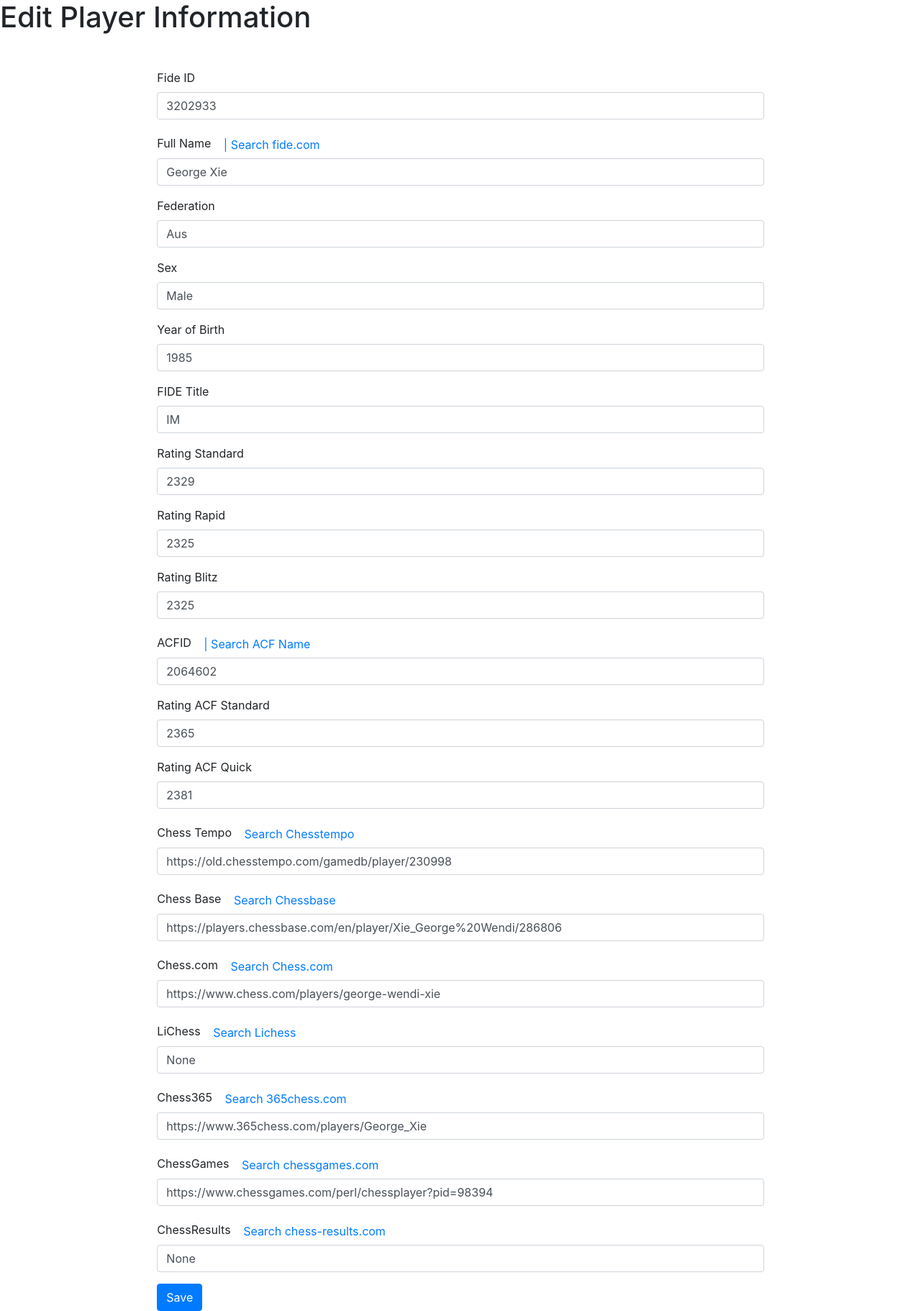
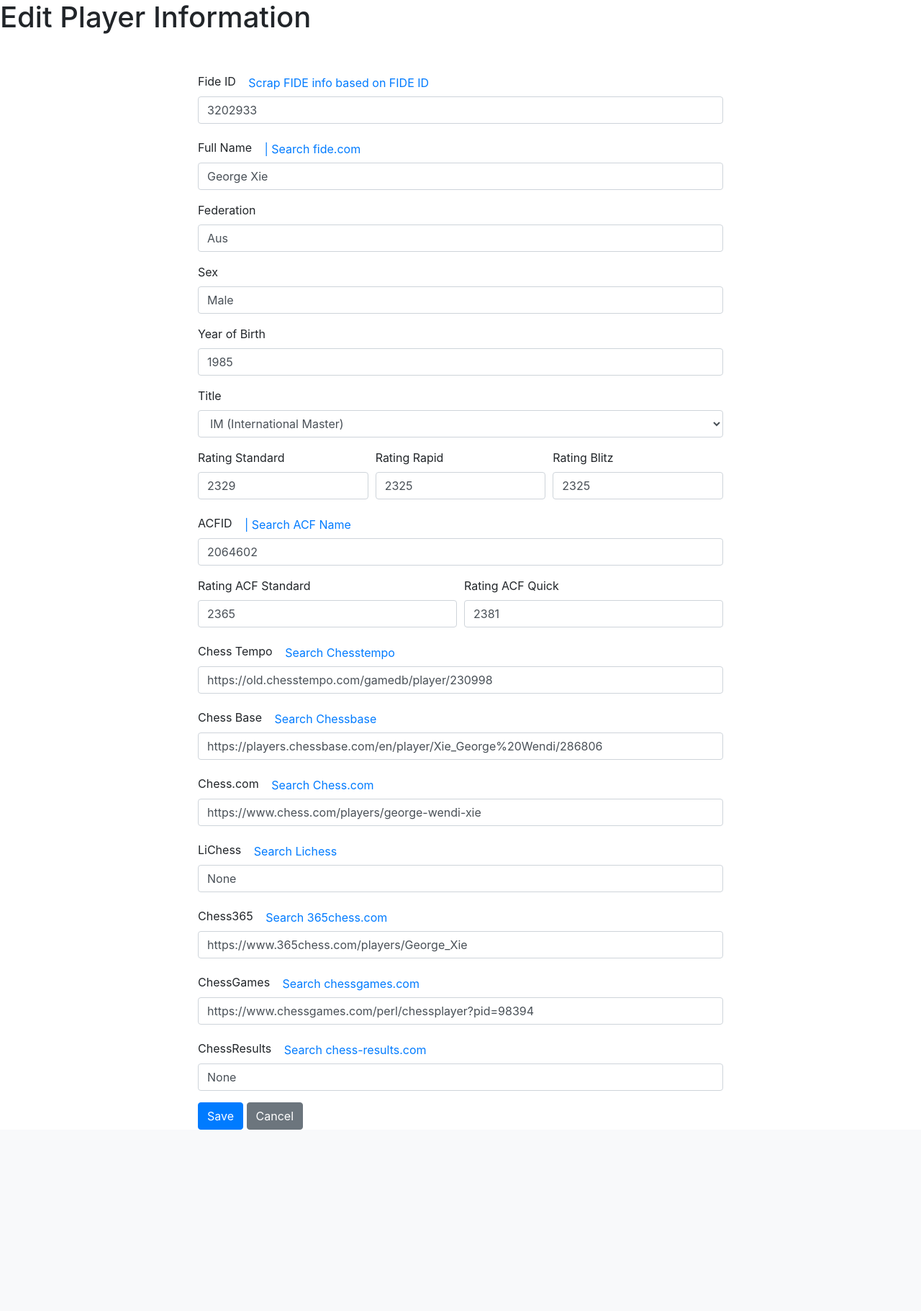
Before and after one commit to vuhung16au/ChessTournamentPre, a Flask app: page /edit_player/3202933 in a window 1280 px wide. Shown: the part 56-1878 px from the top of the page at 72% size. After the commit the page ends 1626 px from the top, so only its background shows below. Run offline with Flask 3, Linux system fonts and the light colour scheme; some libraries are stand-ins or nearby versions.

Commit message:
add FIDE info scrapping feature

```diff
--- a/app.py
+++ b/app.py
@@ -3,6 +3,8 @@ import sqlite3
 from flask import Flask, flash, request, render_template, redirect, url_for
 # from flask_sqlalchemy import SQLAlchemy
 from flask_sqlalchemy import SQLAlchemy
+import subprocess
+import json
 
 app = Flask(__name__)
 
@@ -209,6 +211,32 @@ def delete_player(FideID):
     db.session.commit()
     return redirect(url_for('list_players'))
 
+@app.route('/scrap-fide-info/<int:FideID>', methods=['GET', 'POST'])
+def scrap_fide_info(FideID):
+
+    # Execute the command line script to scrape the FIDE info
+    result = subprocess.run(['fide-ratings-scraper', 'get', 'info', str(FideID)], capture_output=True, text=True)
+
+    # Parse the JSON output
+    fide_info = json.loads(result.stdout)
+
+    # Set player's info
+    player = ChessPlayers.query.get_or_404(FideID)
+    player.FullName = fide_info.get('name')
+    player.Federation = fide_info.get('federation')
+    player.YearOfBirth = fide_info.get('birth_year')
+    player.Sex = fide_info.get('sex')
+    player.FIDETitle = fide_info.get('title')
+    player.RatingStandard = fide_info.get('standard_elo')
+    player.RatingRapid = fide_info.get('rapid_elo')
+    player.RatingBlitz = fide_info.get('blitz_elo')
+
+    # print(f"Standard Rating: {player.RatingStandard}, Rapid Rating: {player.RatingRapid}, Blitz Rating: {player.RatingBlitz}")
+
+    db.session.commit()
+
+    return redirect(url_for('list_players'))
+
 if __name__ == '__main__':
 
     with app.app_context():
--- a/requirements.txt
+++ b/requirements.txt
@@ -1,3 +1,6 @@
 flask
 flask_sqlalchemy
+requests
+bs4
+
 # pysqlite3
--- a/templates/edit_player.html
+++ b/templates/edit_player.html
@@ -5,10 +5,20 @@
     <meta name="viewport" content="width=device-width, initial-scale=1.0">
     <title>Edit Player: {{ player.FullName }} | {{ player.FideID }}</title>
     <link href="https://stackpath.bootstrapcdn.com/bootstrap/4.5.2/css/bootstrap.min.css" rel="stylesheet">
+    <style>
+        .form-container {
+            width: 100%;
+        }
+
+        @media (min-width: 600px) {
+            .form-container {
+                width: 70%;
+            }
+        }
+    </style>
 </head>
+
 <body>
-
-
     <!-- Nav bar -->
     <nav class="navbar navbar-expand-lg navbar-light bg-light">
         <div class="container-fluid">
@@ -34,12 +44,25 @@
 
     <h1>Edit Player Information</h1>
 
-    <div class="container mt-5"></div>
+    <div class="container mt-5">
         <div class="row justify-content-center">
-            <div class="col-md-8">
+            <div class="col-md-8 form-container">
                 <form action="{{ request.path }}" method="post" class="needs-validation" novalidate>
                     <div class="form-group">
                         <label for="FideID">Fide ID</label>
+                        <a href="#" id="scrap-fide-info" class="btn btn-link">Scrap FIDE info based on FIDE ID</a>
+                        <script>
+                            document.getElementById('scrap-fide-info').addEventListener('click', function(event) {
+                                event.preventDefault();
+                                var fideID = document.querySelector('input[name="FideID"]').value;
+                                if (fideID) {
+                                    var scrapUrl = '/scrap-fide-info/' + encodeURIComponent(fideID);
+                                    window.open(scrapUrl, '_blank');
+                                } else {
+                                    alert('Please enter the FIDE ID first.');
+                                }
+                            });
+                        </script>
                         <input type="text" class="form-control" id="FideID" name="FideID" value="{{ player.FideID }}" required>
                         <div class="invalid-feedback">Please enter a valid FideID (must be a number and not blank).</div>
                         <script>
@@ -93,23 +116,36 @@
                     </div>
 
                     <div class="form-group">
-                        <label for="FIDETitle">FIDE Title</label>
-                        <input type="text" class="form-control" id="FIDETitle" name="FIDETitle" value="{{ player.FIDETitle }}">
+                        <label for="fidetitle">Title</label>
+                        <select class="form-control" id="FIDETitle" name="FIDETitle">
+                            <option value="">None</option>
+                            <option value="GM" {{ 'selected' if player.FIDETitle == 'GM' else '' }}>GM (Grandmaster)</option>
+                            <option value="IM" {{ 'selected' if player.FIDETitle == 'IM' else '' }}>IM (International Master)</option>
+                            <option value="FM" {{ 'selected' if player.FIDETitle == 'FM' else '' }}>FM (Fide Master)</option>
+                            <option value="CM" {{ 'selected' if player.FIDETitle == 'CM' else '' }}>CM (Candidate Master)</option>
+                            <option value="WGM" {{ 'selected' if player.FIDETitle == 'WGM' else '' }}>WGM (Woman GM)</option>
+                            <option value="WIM" {{ 'selected' if player.FIDETitle == 'WIM' else '' }}>WIM (Woman IM)</option>
+                            <option value="WFM" {{ 'selected' if player.FIDETitle == 'WFM' else '' }}>WFM (Woman FM)</option>
+                            <option value="WCM" {{ 'selected' if player.FIDETitle == 'WCM' else '' }}>WCM (Woman CM)</option>
+                            <option value="AGM" {{ 'selected' if player.FIDETitle == 'AGM' else '' }}>AGM (Arena GM)</option>
+                            <option value="AIM" {{ 'selected' if player.FIDETitle == 'AIM' else '' }}>AIM (Arena IM)</option>
+                            <option value="AFM" {{ 'selected' if player.FIDETitle == 'AFM' else '' }}>AFM (Arena FM)</option>
+                            <option value="ACM" {{ 'selected' if player.FIDETitle == 'ACM' else '' }}>ACM (Arena CM)</option>
+                        </select>
                     </div>
-
-                    <div class="form-group">
+                    <div class="form-row">
+                        <div class="form-group col-md-4">
                             <label for="RatingStandard">Rating Standard</label>
                             <input type="number" class="form-control" id="RatingStandard" name="RatingStandard" value="{{ player.RatingStandard }}">
                         </div>
-
-                    <div class="form-group">
+                        <div class="form-group col-md-4">
                             <label for="RatingRapid">Rating Rapid</label>
                             <input type="number" class="form-control" id="RatingRapid" name="RatingRapid" value="{{ player.RatingRapid }}">
                         </div>
-
-                    <div class="form-group">
+                        <div class="form-group col-md-4">
                             <label for="RatingBlitz">Rating Blitz</label>
                             <input type="number" class="form-control" id="RatingBlitz" name="RatingBlitz" value="{{ player.RatingBlitz }}">
+                        </div>
                     </div>
 
                     <div class="form-group">
@@ -130,14 +166,15 @@
                         </script>
                     </div>
 
-                    <div class="form-group">
+                    <div class="form-row">
+                        <div class="form-group col-md-6">
                             <label for="RatingACFStandard">Rating ACF Standard</label>
                             <input type="number" class="form-control" id="RatingACFStandard" name="RatingACFStandard" value="{{ player.RatingACFStandard }}">
                         </div>
-
-                    <div class="form-group">
+                        <div class="form-group col-md-6">
                             <label for="RatingACFQuick">Rating ACF Quick</label>
                             <input type="number" class="form-control" id="RatingACFQuick" name="RatingACFQuick" value="{{ player.RatingACFQuick }}">
+                        </div>
                     </div>
 
                     <div class="form-group">
@@ -267,6 +304,7 @@
                     </div>
 
                     <button type="submit" class="btn btn-primary">Save</button>
+                    <button type="button" class="btn btn-secondary" onclick="window.location.href='/list_players'">Cancel</button>
                 </form>
             </div>
         </div>
```
Also changed, not shown: templates/add_chess_player.html (+21 -3 lines), README.md, image-1.png (added), image-2.png (added). Lines whose indentation alone changed are shown as unchanged.
